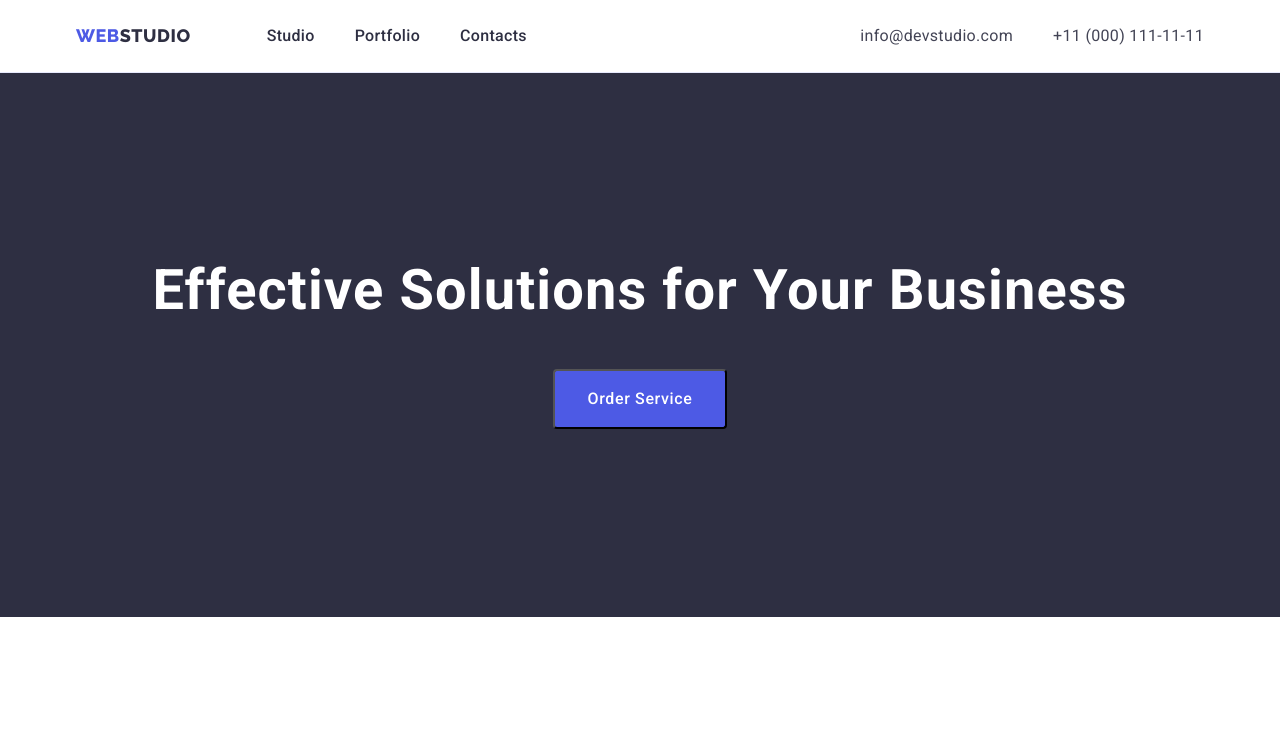
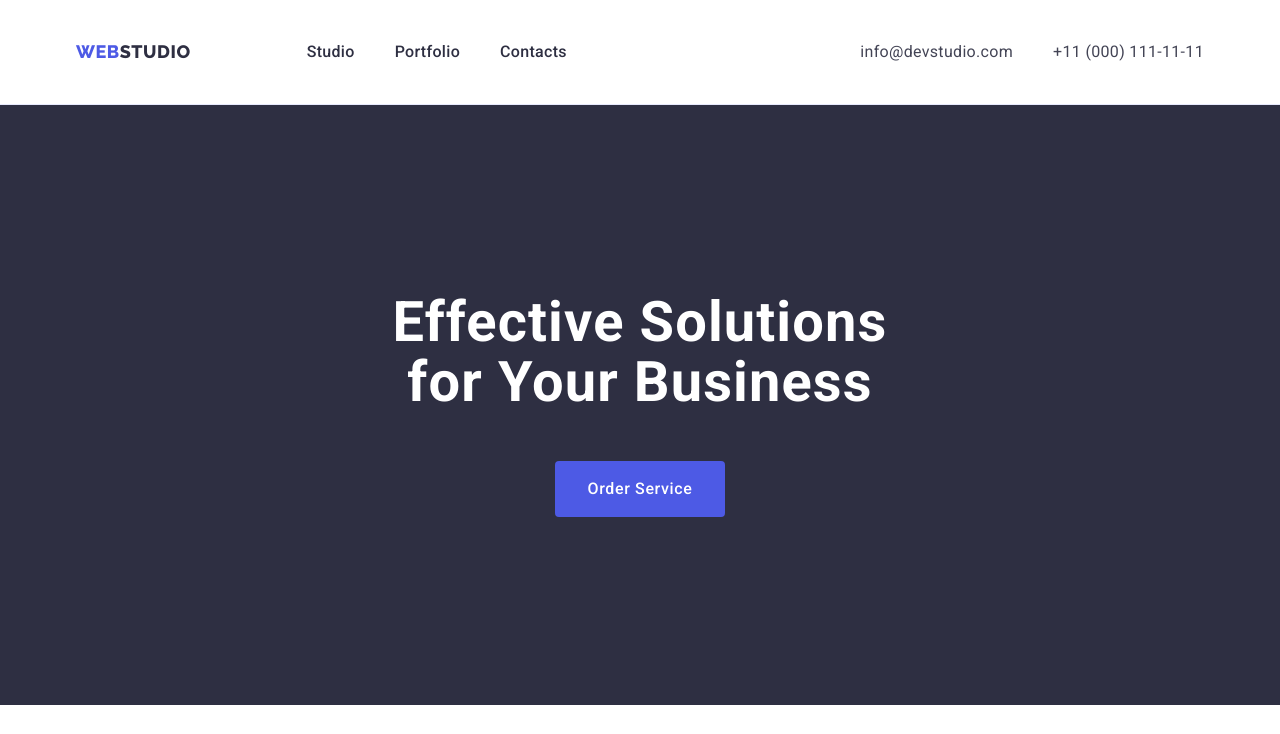
Before and after one commit to evgen122/goit-markup-hw-03, a plain HTML site: page index.html in a window 1280 px wide. Shown: the top 734 px of the page. Drawn offline with nearby package versions, Linux system fonts and the light colour scheme.

Commit message:
section 1

```diff
--- a/css/styles.css
+++ b/css/styles.css
@@ -135,6 +135,7 @@ p {
 
 .address {
   font-style: normal;
+  gap: 40px;
   margin-left: auto;
 }
 
@@ -225,6 +226,8 @@ p {
 .page-title {
   text-align: center;
   padding-top: 188px;
+  max-width: 496px;
+  margin: 0 auto;
 
   font-weight: 700;
   font-size: 56px;
@@ -235,12 +238,16 @@ p {
 
 .main-btn {
   background-color: var(--color-btn-hero);
-  display: flex;
+  display: block;
   min-width: 169px;
   margin-top: 48px;
   margin-right: auto;
   margin-left: auto;
-  align-items: center;
+  height: 56px;
+  border: none;
+  cursor: pointer;
+
+  /* align-items: center; */
   letter-spacing: 0.04em;
   padding: 16px 32px;
   border-radius: 4px;
--- a/index.html
+++ b/index.html
@@ -21,7 +21,7 @@
       <nav class="header-nav">
         <a class="logo link" href="./index.html">Web<span class="logo-studio-light">Studio</span>
         </a>
-        <nav class="page-navigation">
+        <menu class="page-navigation">
           <ul class="menu list">
             <li class="menu-item">
               <a class="menu-link link" href="./index.html">Studio</a>
@@ -33,7 +33,7 @@
               <a class="menu-link link" href="">Contacts</a>
             </li>
           </ul>
-        </nav>
+        </menu>
       </nav>
       <address class="address">
         <ul class="menu-contact list">
@@ -49,8 +49,8 @@
   </header>
   <main>
     <!-- ======================HERO======================== -->
-    <section class="hero">
-      <div class="container dimensions">
+    <section class="hero dimensions">
+      <div class="container ">
         <h1 class="page-title">Effective Solutions for Your Business</h1>
         <button type="button" class="main-btn">Order Service</button>
       </div>
```
